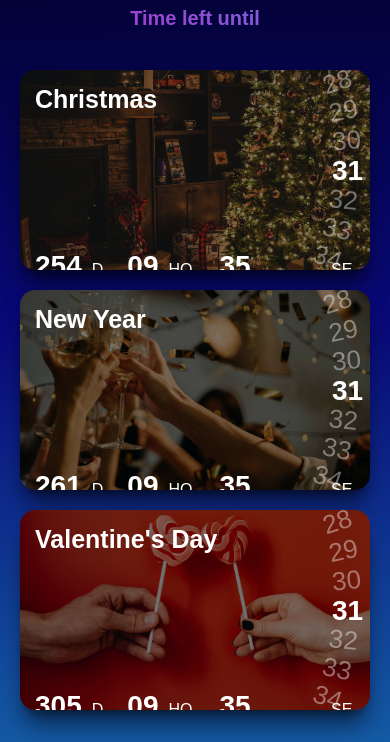
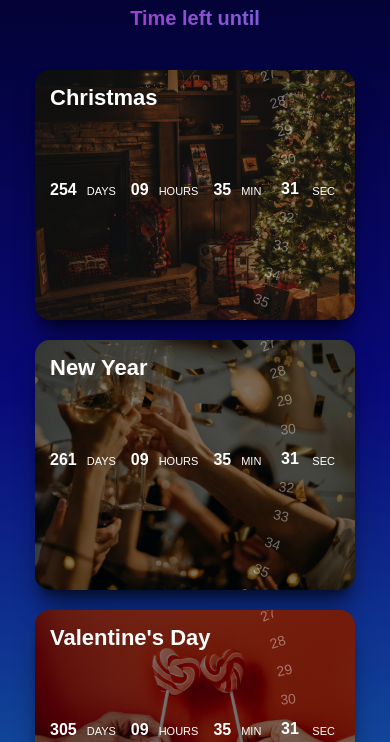
Before and after one commit to IrynaBondarenko7/task-1-clean-code, a plain HTML site: page index.html in a window 390 px wide. Shown: the part 102-844 px from the top of the page. Drawn offline with Linux system fonts and the light colour scheme.

Commit message:
added css variables and updated card mobile styles

```diff
--- a/style.css
+++ b/style.css
@@ -1,13 +1,28 @@
+:root {
+  --main-bg-color: rgba(2, 0, 36, 1) 0%;
+  --second-bg-color: rgba(9, 9, 121, 1) 43%;
+  --third-bg-color: rgba(24, 121, 181, 1) 100%;
+  --primary-text-color: hsl(292, 37%, 53%);
+  --secondary-text-color: hsl(216, 100%, 65%);
+  --subtitle-primary-color: hsl(293, 67%, 47%);
+  --subtitle-secondary-color: hsl(234, 62%, 64%);
+  --card-primary-text-color: #fff;
+  --card-secondary-text-color: rgba(255, 255, 255, 0.4);
+  --shadow-color: rgb(0 0 0 / 0.5);
+  --card-gradient-color: rgba(0, 0, 0, 0.5);
+  --footer-title-primary-color: hsl(234, 89%, 71%);
+  --footer-title-secondary-color: hsl(234, 62%, 64%);
+  --icon-hover-color: hsl(234, 81%, 71%);
+}
+
 *,
 *::before,
 *::after {
   box-sizing: border-box;
   font-family: arial;
+  margin: 0;
 }
 
-* {
-  margin: 0;
-}
 p,
 h1,
 h2,
@@ -23,17 +38,12 @@ ul {
   list-style: none;
 }
 
-span {
-  word-break: break-word;
-}
-
 body {
-  background: #020024;
   background: linear-gradient(
     179deg,
-    rgba(2, 0, 36, 1) 0%,
-    rgba(9, 9, 121, 1) 43%,
-    rgba(24, 121, 181, 1) 100%
+    var(--main-bg-color),
+    var(--second-bg-color),
+    var(--third-bg-color)
   );
   background-repeat: no-repeat;
   min-height: 100vh;
@@ -43,6 +53,12 @@ body {
 
 main {
   flex: 1;
+}
+
+.container {
+  width: 100%;
+  margin: 0 auto;
+  padding: 20px;
 }
 
 .header {
@@ -55,8 +71,8 @@ main {
   -webkit-text-fill-color: transparent;
   background-image: linear-gradient(
     311deg,
-    hsl(292, 37%, 53%),
-    hsl(216, 100%, 65%)
+    var(--primary-text-color),
+    var(--secondary-text-color)
   );
   text-align: center;
 }
@@ -67,17 +83,11 @@ main {
   -webkit-text-fill-color: transparent;
   background-image: linear-gradient(
     40deg,
-    hsl(293, 67%, 47%),
-    hsl(234, 62%, 64%)
+    var(--subtitle-primary-color),
+    var(--subtitle-secondary-color)
   );
   text-align: center;
   margin-bottom: 40px;
-}
-
-.container {
-  width: 100%;
-  margin: 0 auto;
-  padding: 20px;
 }
 
 .holidays-list {
@@ -85,46 +95,56 @@ main {
   width: 100%;
   gap: 20px;
   flex-wrap: wrap;
-  color: #fff;
+  color: var(--card-primary-text-color);
 }
 
 .holidays-list-card {
-  width: 100%;
-  height: 200px;
+  width: 320px;
+  height: 250px;
   background-repeat: no-repeat;
   background-size: cover;
   border-radius: 15px;
-  box-shadow: 0 20px 25px -5px rgb(0 0 0 / 0.5),
-    0 8px 10px -6px rgb(0 0 0 / 0.5);
+  box-shadow: 0 20px 25px -5px var(--shadow-color),
+    0 8px 10px -6px var(--shadow-color);
   position: relative;
   overflow: hidden;
   padding: 15px;
+  margin: 0 auto;
 }
 
 .christmas-card {
-  background-image: linear-gradient(rgba(0, 0, 0, 0.5), rgba(0, 0, 0, 0.5)),
+  background-image: linear-gradient(
+      var(--card-gradient-color),
+      var(--card-gradient-color)
+    ),
     url("./images/christmas.jpg");
 }
 .newYear-card {
-  background-image: linear-gradient(rgba(0, 0, 0, 0.5), rgba(0, 0, 0, 0.5)),
+  background-image: linear-gradient(
+      var(--card-gradient-color),
+      var(--card-gradient-color)
+    ),
     url("./images/newYear.jpg");
 }
 
 .valentines-card {
-  background-image: linear-gradient(rgba(0, 0, 0, 0.5), rgba(0, 0, 0, 0.5)),
+  background-image: linear-gradient(
+      var(--card-gradient-color),
+      var(--card-gradient-color)
+    ),
     url("./images/valentines-day.jpg");
   background-position: center;
 }
 
 .card-title {
-  color: #fff;
-  font-size: 25px;
+  color: var(--card-primary-text-color);
+  font-size: 22px;
 }
 
 .seconds-circle {
   position: absolute;
   top: -15px;
-  left: -133px;
+  left: -184px;
   width: 100%;
   height: 100%;
   transition: transform 1s ease-in-out;
@@ -136,39 +156,40 @@ main {
   left: 50%;
   top: 50%;
   transform-origin: 0 0;
-  font-size: 26px;
+  font-size: 14px;
   color: rgba(255, 255, 255, 0.4);
   transform: translate(-50%, -50%);
 }
 
 .seconds-circle .active {
-  color: #fff;
-  font-size: 28px;
+  color: var(--card-primary-text-color);
+  font-size: 16px;
   font-weight: bold;
 }
 
 .time-wrap {
   display: flex;
   width: 100%;
-  gap: 20px;
-  margin-top: 136px;
+  gap: 15px;
+  margin-top: 70px;
   align-items: baseline;
 }
 
 .time-number {
-  color: #fff;
-  font-size: 28px;
+  font-size: 16px;
   font-weight: bold;
 }
 
 .time-text {
   text-transform: uppercase;
   margin-left: 10px;
+  font-size: 11px;
 }
 
 .time-text-seconds {
-  margin-left: 40px;
+  margin-left: 36px;
   text-transform: uppercase;
+  font-size: 11px;
 }
 
 .icons-list {
@@ -178,12 +199,12 @@ main {
 }
 
 .icon-link {
-  color: hsl(234, 62%, 64%);
+  color: var(--footer-title-secondary-color);
   transition: color 0.6s ease;
 }
 
 .icon-link:hover {
-  color: hsl(234, 81%, 71%);
+  color: var(--icon-hover-color);
 }
 
 .icon {
@@ -199,8 +220,8 @@ main {
   -webkit-text-fill-color: transparent;
   background-image: linear-gradient(
     40deg,
-    hsl(234, 89%, 71%),
-    hsl(234, 62%, 64%)
+    var(--footer-title-primary-color),
+    var(--footer-title-secondary-color)
   );
   text-align: center;
   margin-bottom: 20px;
```
